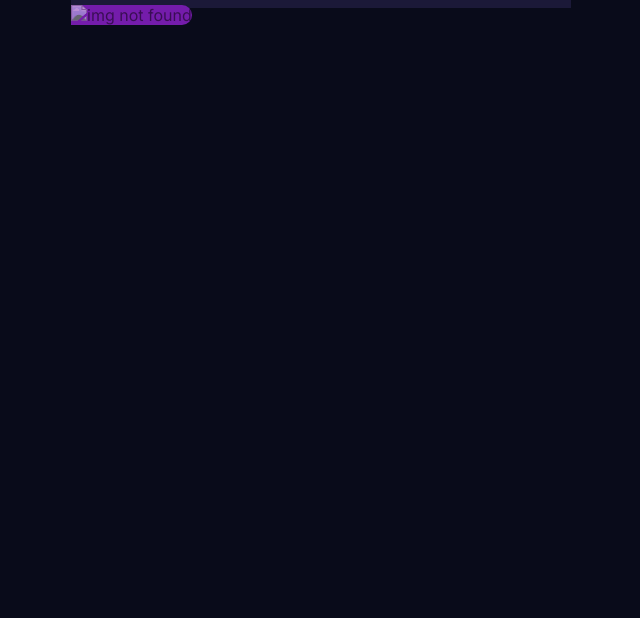
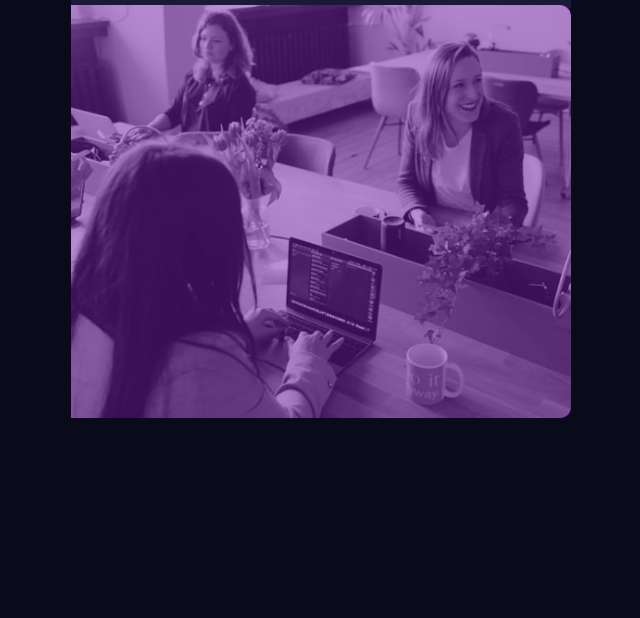
Before and after one commit to NickDimitrov702/Stats-Preview-Card---Basic, a website: page index.html in a window 1280 px wide. Shown: the part 585-1203 px from the top of the page, without its empty margins (319-959 px from the left). Drawn offline with Linux system fonts and the light colour scheme; the site is published under a folder, as on GitHub Pages, so addresses that start at the root find nothing.

Commit message:
adding a "."

```diff
--- a/index.html
+++ b/index.html
@@ -41,7 +41,7 @@
             </footer>
         </section>
         <section id="image-wrapper">
-            <img alt="img not found" src="/resources/image-header-desktop.jpg">
+            <img alt="img not found" src="./resources/image-header-desktop.jpg">
         </section>
     </main>
 </body>
```
